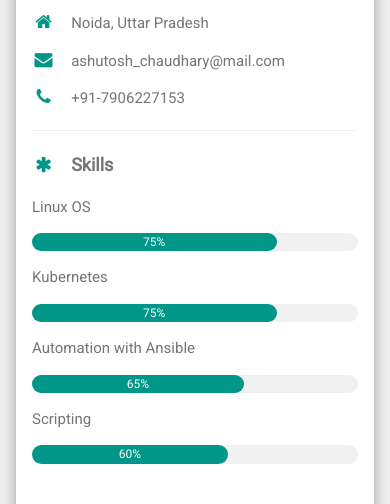
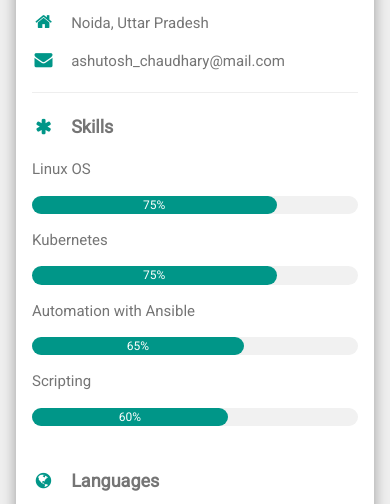
Before and after one commit to gighub4u/wwwresume, a plain HTML site: page index.html in a window 390 px wide. Shown: the part 325-829 px from the top of the page. Drawn offline with nearby package versions, Linux system fonts and the light colour scheme.

Commit message:
Update index.html
removed phone number

```diff
--- a/index.html
+++ b/index.html
@@ -32,7 +32,7 @@ html,body,h1,h2,h3,h4,h5,h6 {font-family: "Roboto", sans-serif}
           <p><i class="fa fa-briefcase fa-fw w3-margin-right w3-large w3-text-teal"></i>Devops Engineer</p>
           <p><i class="fa fa-home fa-fw w3-margin-right w3-large w3-text-teal"></i>Noida, Uttar Pradesh</p>
           <p><i class="fa fa-envelope fa-fw w3-margin-right w3-large w3-text-teal"></i>ashutosh_chaudhary@mail.com</p>
-          <p><i class="fa fa-phone fa-fw w3-margin-right w3-large w3-text-teal"></i>+91-7906227153</p>
+
           <hr>
 
           <p class="w3-large"><b><i class="fa fa-asterisk fa-fw w3-margin-right w3-text-teal"></i>Skills</b></p>
```
